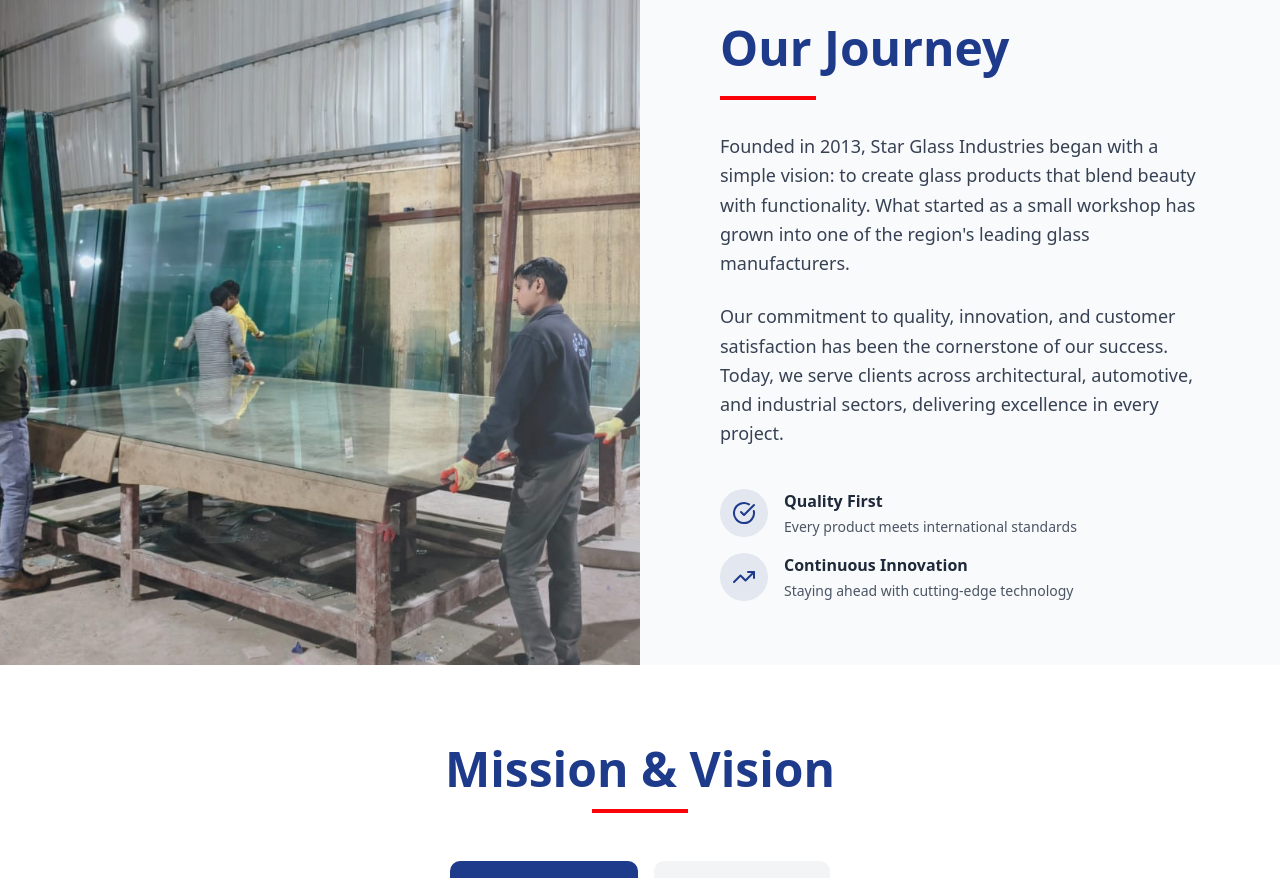
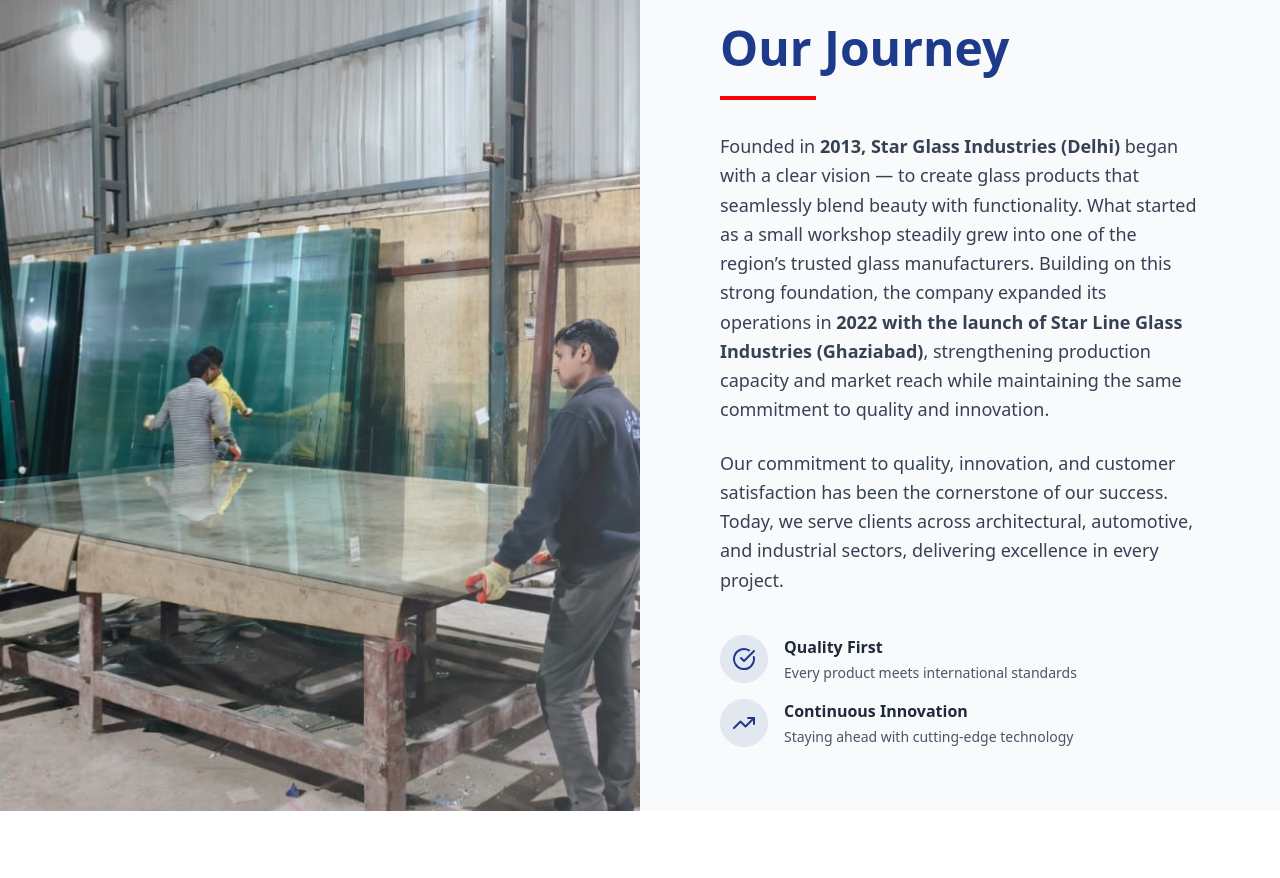
Before and after one commit to quiotechh/star-line-glass, a Next.js app: page /about in a window 1280 px wide. Shown: the part 920-1798 px from the top of the page. Built offline with nearby package versions, Linux system fonts and the light colour scheme.

Commit message:
change about us

```diff
--- a/src/app/about/page.tsx
+++ b/src/app/about/page.tsx
@@ -181,10 +181,8 @@
             animate={isInView ? { opacity: 1, x: 0 } : { opacity: 0, x: 60 }}
             transition={{ duration: 0.8, delay: 0.2, ease: "easeOut" }}
           >
-            Founded in 2013, Star Glass Industries began with a simple
-            vision: to create glass products that blend beauty with
-            functionality. What started as a small workshop has grown into one
-            of the region{"'"}s leading glass manufacturers.
+            Founded in <b>2013, Star Glass Industries (Delhi)</b> began with a clear vision — to create glass products that seamlessly blend beauty with functionality. What started as a small workshop steadily grew into one of the region’s trusted glass manufacturers.
+            Building on this strong foundation, the company expanded its operations in <b>2022 with the launch of Star Line Glass Industries (Ghaziabad)</b>, strengthening production capacity and market reach while maintaining the same commitment to quality and innovation.
           </motion.p>
 
           <motion.p
```
